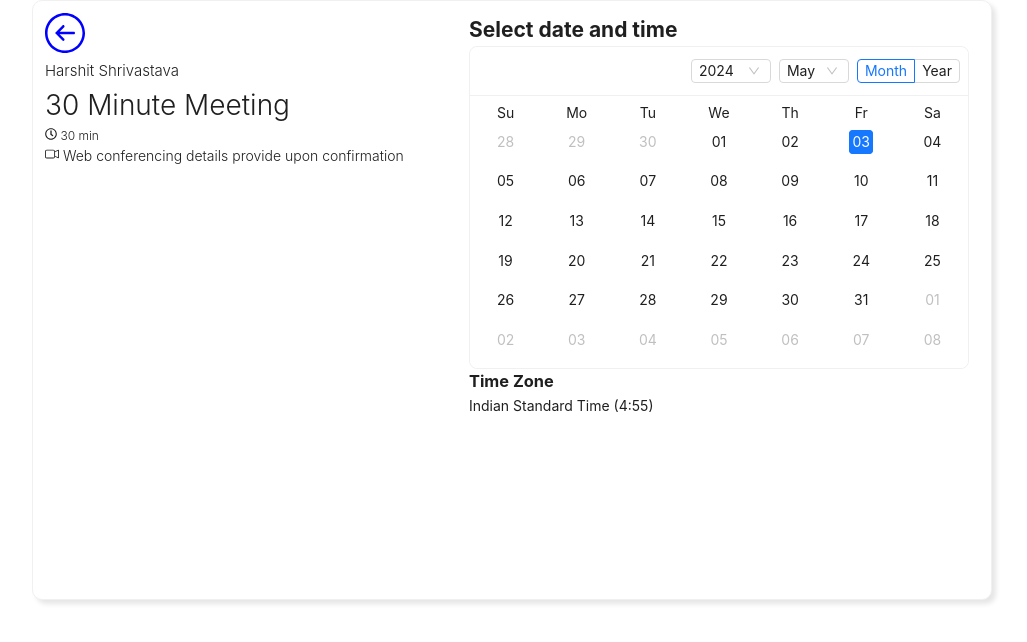
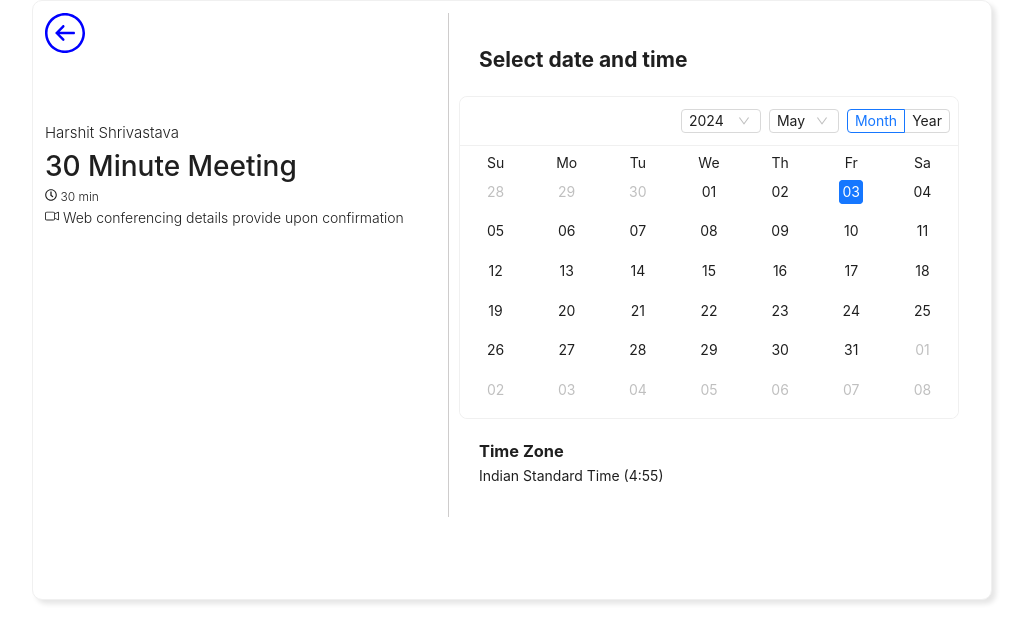
Before and after one commit to harshit340/MeetSchedular, a Next.js app in the folder meetschedular/: page /calender in a window 1280 px wide. Shown: the top 642 px of the page, without its empty margins (128-1155 px from the left). Built offline with nearby package versions, Linux system fonts and the light colour scheme.

Commit message:
done with calender

```diff
--- a/meetschedular/src/app/calender/page.tsx
+++ b/meetschedular/src/app/calender/page.tsx
@@ -27,17 +27,18 @@ export default function calender() {
         <>
          <Card size="small" style={{ height: '600px' , margin:"auto" }} className="basic-layout">
            <div className="main-content">
-            <div>
-                <SlArrowLeftCircle style={{fontSize:"40px" , color:"blue" , cursor:"pointer" }}/>
+            <SlArrowLeftCircle style={{fontSize:"40px" , color:"blue" , cursor:"pointer" }}/>
+            <div className='content-part'>
+
                 <p style={{fontSize:"15px" , fontWeight:300}}>Harshit Shrivastava</p>
-                <p style={{fontSize:"28px" , fontWeight:300}}>30 Minute Meeting</p>
+                <p style={{fontSize:"28px" , fontWeight:500 }}>30 Minute Meeting</p>
                 <p style={{fontSize:"12px" , fontWeight:300 }}><FaRegClock style={{fontSize:"12px" , fontWeight:300}}/>  30 min</p>
                 <p style={{fontSize:"14px" , fontWeight:300}}><BsCameraVideo />  Web conferencing details provide upon confirmation</p>
                 </div>
-            <div>
-            <h2>Select date and time</h2>
+            <div className='calender-part'>
+            <h2 style={{padding:"20px"}}>Select date and time</h2>
             <div style={wrapperStyle}><Calendar fullscreen={false} onPanelChange={onPanelChange} /></div>
-            <div>
+            <div style={{padding:"20px"}}>
                 <h3>Time Zone</h3>
                 <p>Indian Standard Time (4:55)</p>
             </div>
--- a/meetschedular/src/app/style/calender.css
+++ b/meetschedular/src/app/style/calender.css
@@ -18,3 +18,13 @@
     justify-content: space-between;
     padding-right: 10px;
 }
+
+.calender-part{
+    border-left:1px solid rgb(206, 204, 204);
+    padding:10px;
+}
+
+.content-part{
+    position: absolute;
+    top:20%;
+}
```
